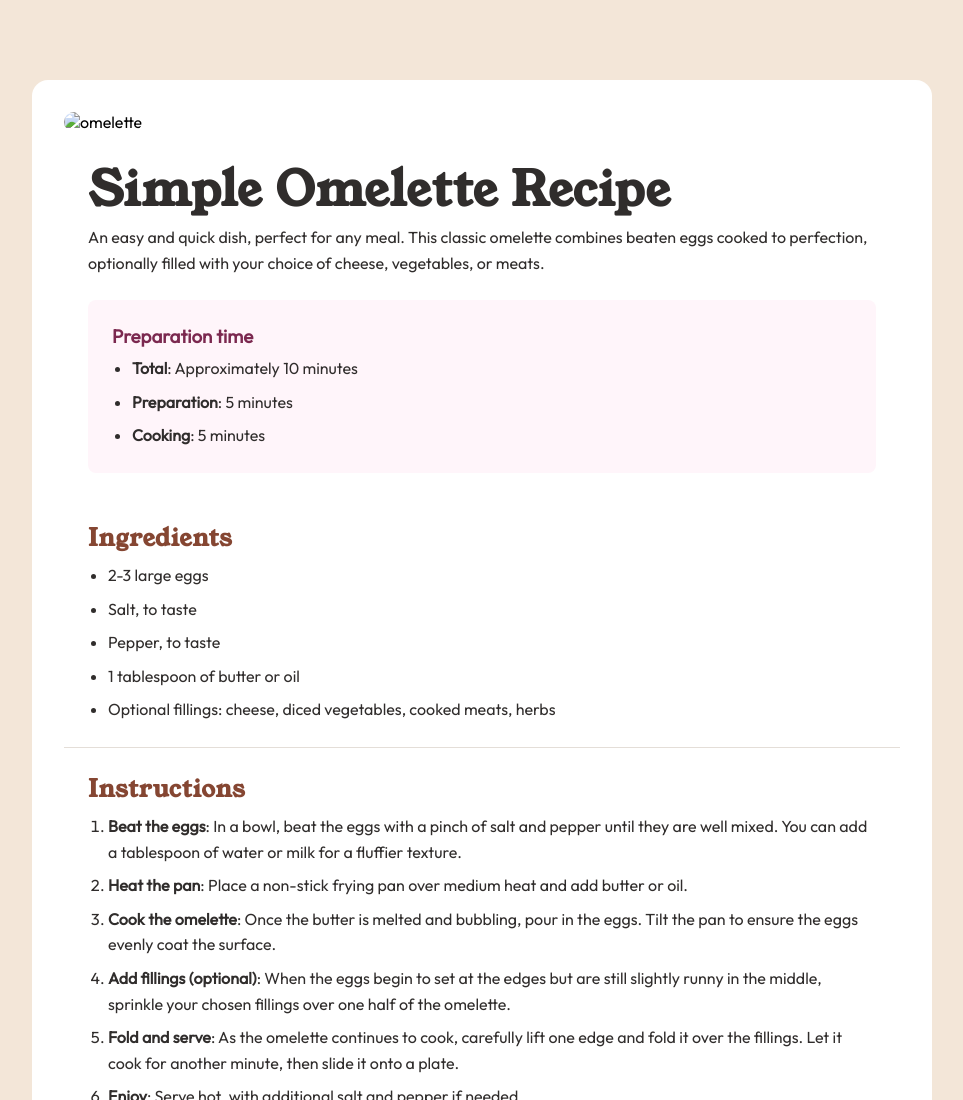
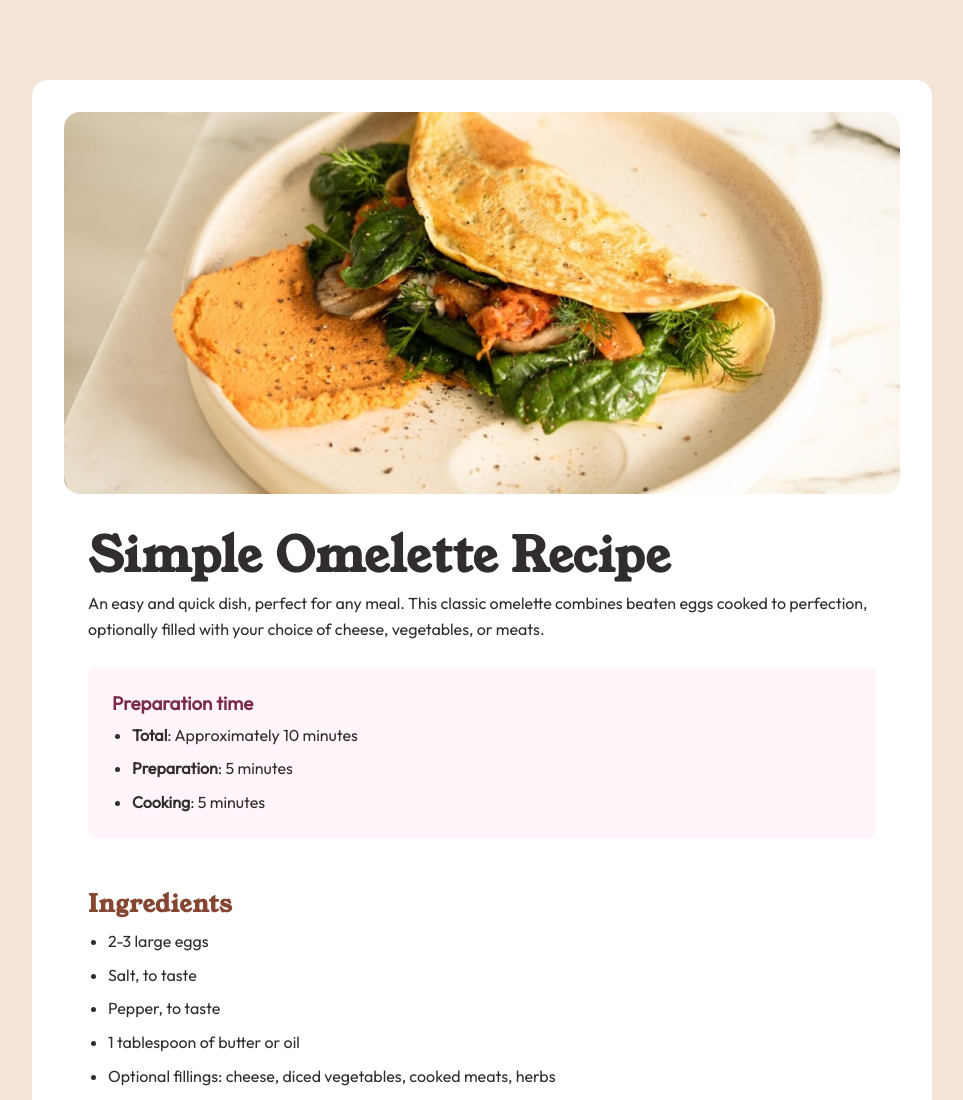
Before and after one commit to fkhalilova21468/recipe-page, a plain HTML site: page index.html in a window 1280 px wide. Shown: the top 1100 px of the page, without its empty margins (158-1121 px from the left). Drawn offline with Linux system fonts and the light colour scheme; files whose address does not match are found by name.

Commit message:
Update index.html

```diff
--- a/index.html
+++ b/index.html
@@ -4,14 +4,14 @@
   <meta charset="UTF-8">
   <meta name="viewport" content="width=device-width, initial-scale=1.0"> <!-- displays site properly based on user's device -->
   <link rel="stylesheet" href="styles.css">
-  <link rel="icon" type="image/png" sizes="32x32" href="./assets/images/favicon-32x32.png">
+  <link rel="icon" type="image/png" sizes="32x32" href="favicon-32x32.png">
 
   <title>Frontend Mentor | Recipe page</title>
 </head>
 
 <body>
   <div class="container">
-      <img src="./assets/images/image-omelette.jpeg" alt="omelette">
+      <img src="image-omelette.jpeg" alt="omelette">
       <div class="banner">
         <h1>Simple Omelette Recipe</h1>
 
```
